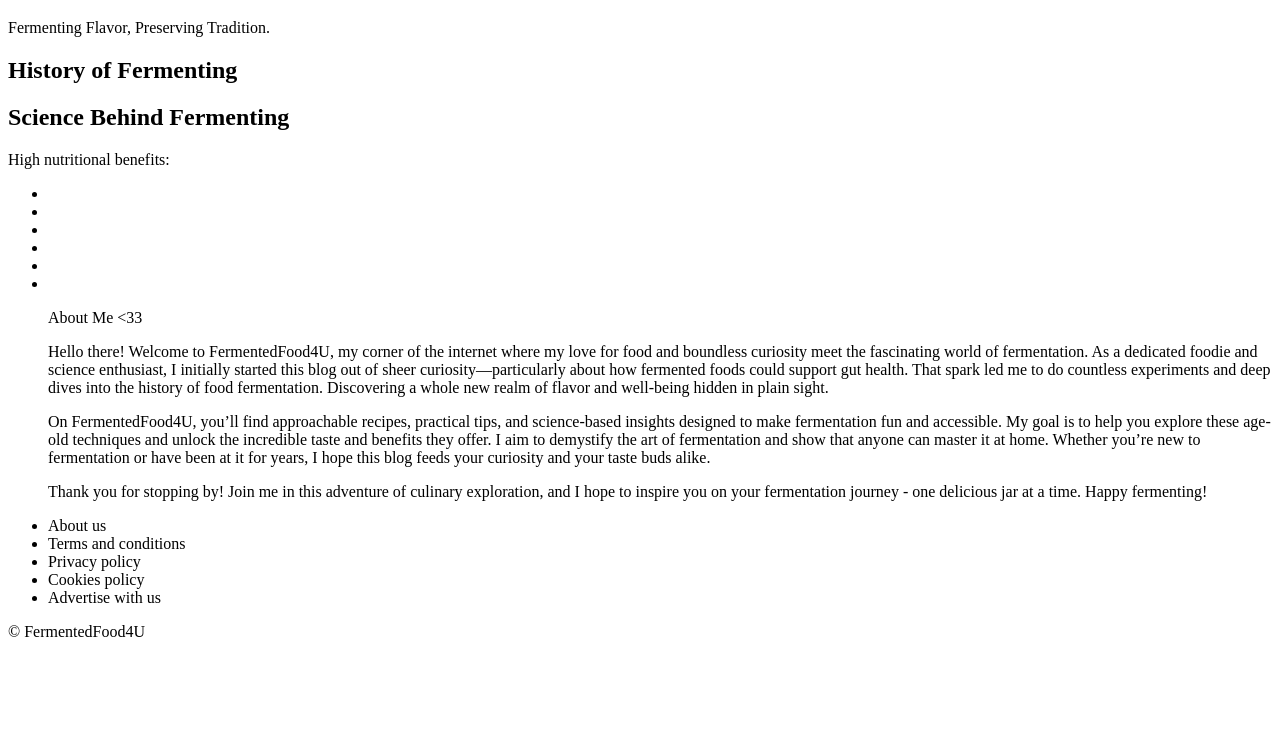
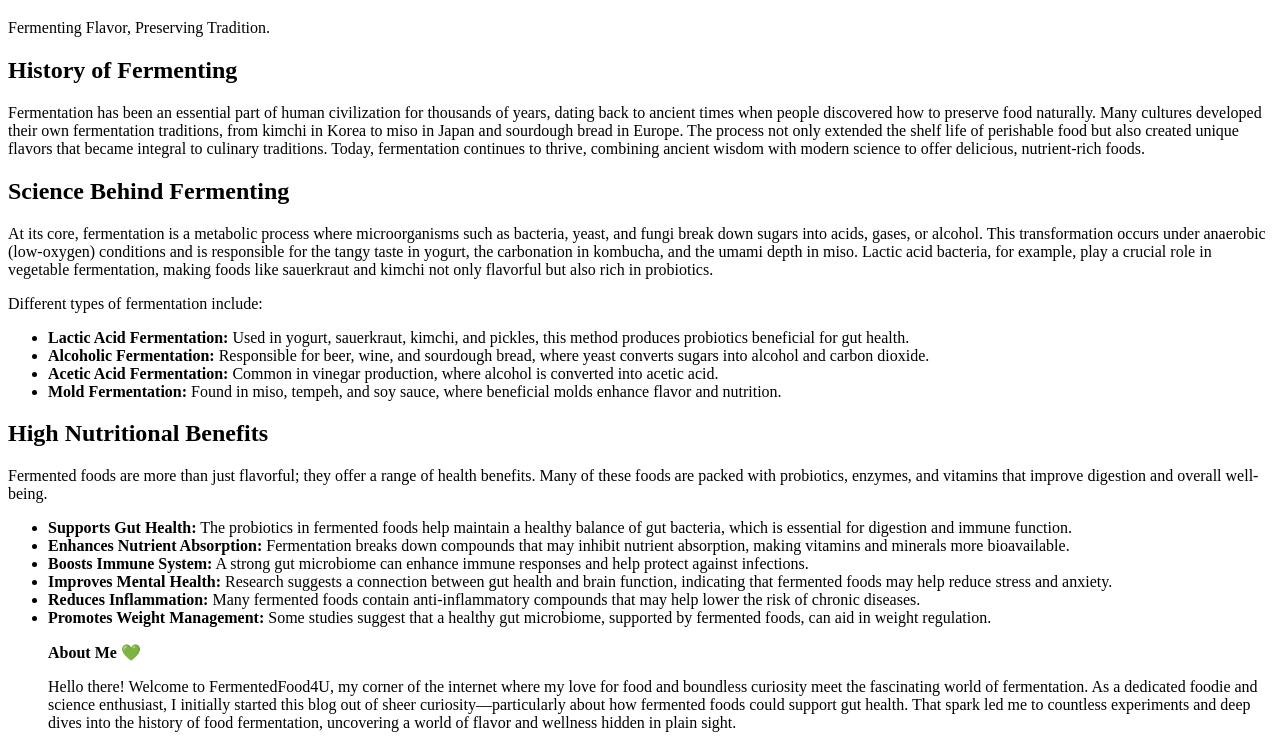
Before and after one commit to Gweyne/fermentedfood4u, a plain HTML site: page index.html in a window 1280 px wide. Shown: the part 61-800 px from the top of the page. Drawn offline with Linux system fonts and the light colour scheme.

Commit message:
Update index.html

```diff
--- a/index.html
+++ b/index.html
@@ -13,43 +13,54 @@
 
     <main>
         <h2>History of Fermenting</h2>
-        <p></p>
+        <p>Fermentation has been an essential part of human civilization for thousands of years, dating back to ancient times when people discovered how to preserve food naturally. Many cultures developed their own fermentation traditions, from kimchi in Korea to miso in Japan and sourdough bread in Europe. The process not only extended the shelf life of perishable food but also created unique flavors that became integral to culinary traditions. Today, fermentation continues to thrive, combining ancient wisdom with modern science to offer delicious, nutrient-rich foods.</p>
+
         <h2>Science Behind Fermenting</h2>
-        <p></p>
-        <p></p>
-        <p>High nutritional benefits:</p>
+        <p>At its core, fermentation is a metabolic process where microorganisms such as bacteria, yeast, and fungi break down sugars into acids, gases, or alcohol. This transformation occurs under anaerobic (low-oxygen) conditions and is responsible for the tangy taste in yogurt, the carbonation in kombucha, and the umami depth in miso. Lactic acid bacteria, for example, play a crucial role in vegetable fermentation, making foods like sauerkraut and kimchi not only flavorful but also rich in probiotics.</p>
+
+        <p>Different types of fermentation include: </p>
         <ul>
-            <li></li>
-            <li></li>
-            <li></li>
-            <li></li>
-            <li></li>
-            <li></li>
+            <li><strong>Lactic Acid Fermentation:</strong> Used in yogurt, sauerkraut, kimchi, and pickles, this method produces probiotics beneficial for gut health.</li>
+            <li><strong>Alcoholic Fermentation:</strong> Responsible for beer, wine, and sourdough bread, where yeast converts sugars into alcohol and carbon dioxide.</li>
+            <li><strong>Acetic Acid Fermentation:</strong> Common in vinegar production, where alcohol is converted into acetic acid.</li>
+            <li><strong>Mold Fermentation:</strong> Found in miso, tempeh, and soy sauce, where beneficial molds enhance flavor and nutrition.</li>
+        </ul>
+
+        <h2>High Nutritional Benefits</h2>
+        <p>Fermented foods are more than just flavorful; they offer a range of health benefits. Many of these foods are packed with probiotics, enzymes, and vitamins that improve digestion and overall well-being.</p>
+
+        <ul>
+            <li><strong>Supports Gut Health:</strong> The probiotics in fermented foods help maintain a healthy balance of gut bacteria, which is essential for digestion and immune function.</li>
+            <li><strong>Enhances Nutrient Absorption:</strong> Fermentation breaks down compounds that may inhibit nutrient absorption, making vitamins and minerals more bioavailable.</li>
+            <li><strong>Boosts Immune System:</strong> A strong gut microbiome can enhance immune responses and help protect against infections.</li>
+            <li><strong>Improves Mental Health:</strong> Research suggests a connection between gut health and brain function, indicating that fermented foods may help reduce stress and anxiety.</li>
+            <li><strong>Reduces Inflammation:</strong> Many fermented foods contain anti-inflammatory compounds that may help lower the risk of chronic diseases.</li>
+            <li><strong>Promotes Weight Management:</strong> Some studies suggest that a healthy gut microbiome, supported by fermented foods, can aid in weight regulation.</li>
         </ul>
     </main>
 
-<aside></aside>
+    <aside></aside>
 
-<footer>
-    <ul>
-        <p>About Me <33 </p>
-        <p>Hello there! Welcome to FermentedFood4U, my corner of the internet where my love for food and boundless curiosity meet the fascinating world of fermentation. As a dedicated foodie and science enthusiast, I initially started this blog out of sheer curiosity—particularly about how fermented foods could support gut health. That spark led me to do countless experiments and deep dives into the history of food fermentation. Discovering a whole new realm of flavor and well-being hidden in plain sight.</p>
-        <p>On FermentedFood4U, you’ll find approachable recipes, practical tips, and science-based insights designed to make fermentation fun and accessible. My goal is to help you explore these age-old techniques and unlock the incredible taste and benefits they offer. I aim to demystify the art of fermentation and show that anyone can master it at home. Whether you’re new to fermentation or have been at it for years, I hope this blog feeds your curiosity and your taste buds alike.</p>
-        <p>Thank you for stopping by! Join me in this adventure of culinary exploration, and I hope to inspire you on your fermentation journey - one delicious jar at a time. Happy fermenting!</p>
+    <footer>
+        <ul>
+            <p><strong>About Me 💚</strong></p>
+            <p>Hello there! Welcome to FermentedFood4U, my corner of the internet where my love for food and boundless curiosity meet the fascinating world of fermentation. As a dedicated foodie and science enthusiast, I initially started this blog out of sheer curiosity—particularly about how fermented foods could support gut health. That spark led me to countless experiments and deep dives into the history of food fermentation, uncovering a world of flavor and wellness hidden in plain sight.</p>
 
+            <p>On FermentedFood4U, you’ll find approachable recipes, practical tips, and science-based insights designed to make fermentation fun and accessible. My goal is to help you explore these age-old techniques and unlock the incredible taste and benefits they offer. I aim to demystify the art of fermentation and show that anyone can master it at home. Whether you’re new to fermentation or have been at it for years, I hope this blog feeds your curiosity and your taste buds alike.</p>
 
-    </ul>
+            <p>Thank you for stopping by! Join me in this adventure of culinary exploration, and I hope to inspire you on your fermentation journey—one delicious jar at a time. Happy fermenting! 🥒✨</p>
+        </ul>
+
         <ul>
-            <li>About us</li>
-            <li>Terms and conditions</li>
-            <li>Privacy policy</li>
-            <li>Cookies policy</li>
-            <li>Advertise with us</li>
+            <li>About Us</li>
+            <li>Terms and Conditions</li>
+            <li>Privacy Policy</li>
+            <li>Cookies Policy</li>
+            <li>Advertise with Us</li>
         </ul>
 
         <p>© FermentedFood4U</p>
-
-</footer>
+    </footer>
 
 </body>
 </html>
```
